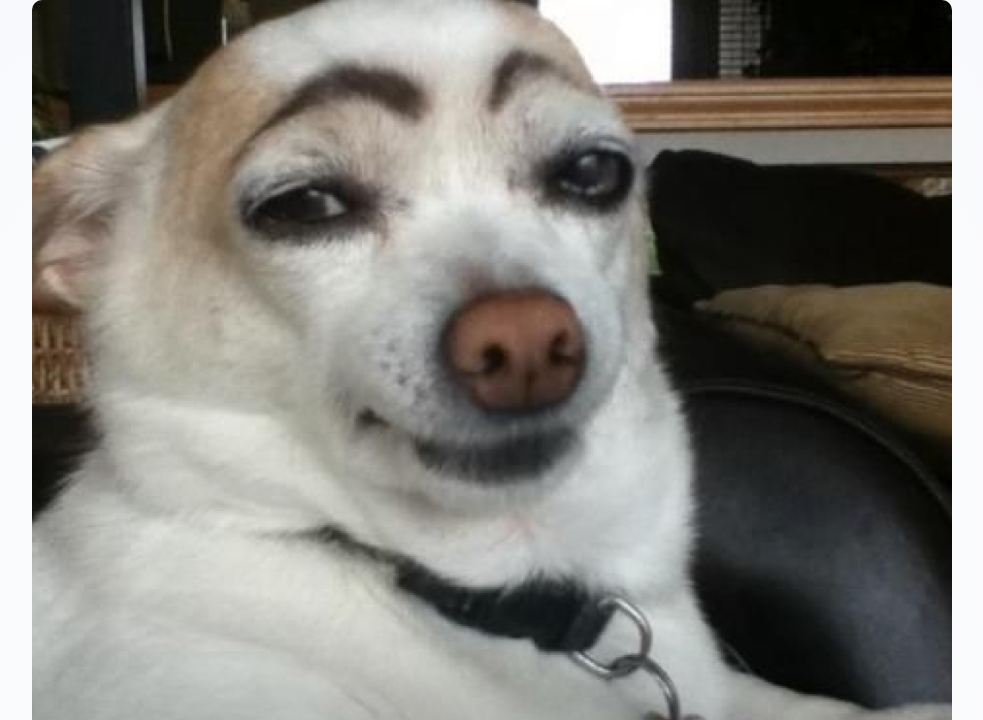
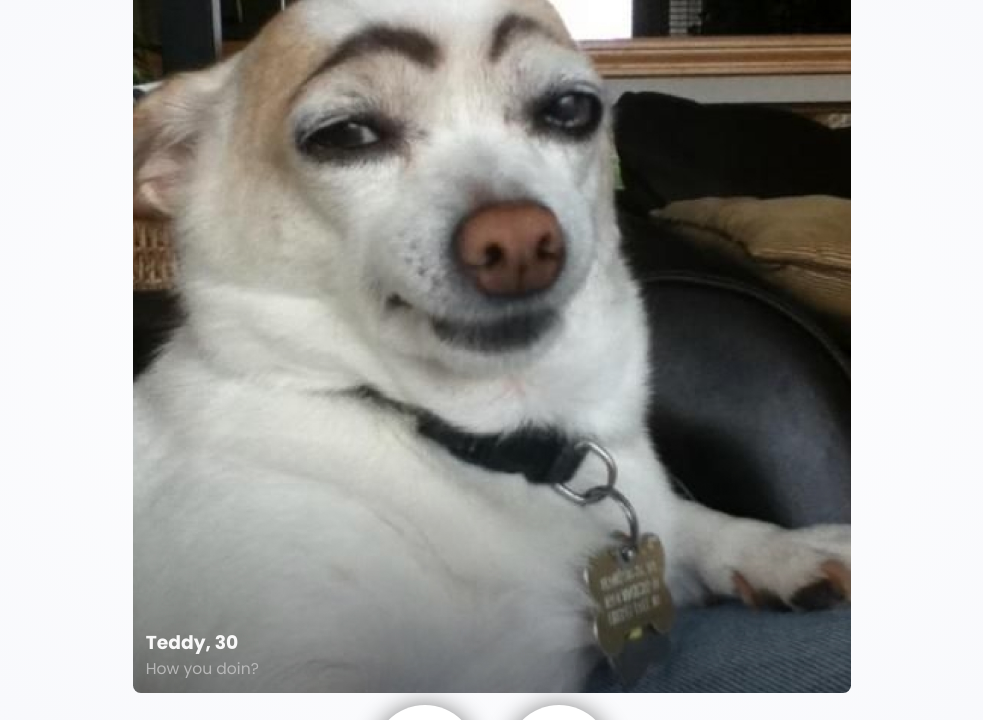
Before and after one commit to OmaralAnazi/Tindog, a plain HTML site: page index.html in a window 1280 px wide. Shown: the part 112-832 px from the top of the page, without its empty margins (148-1131 px from the left). Drawn offline with Linux system fonts and the light colour scheme.

Commit message:
Update style.css

```diff
--- a/style.css
+++ b/style.css
@@ -143,6 +143,10 @@ button img {
 }
 
 @media (min-width: 720px) {
+    html {
+        zoom: 78%
+    }
+
     #badge-img {
         top: 105px;
         left: 35px;
```
